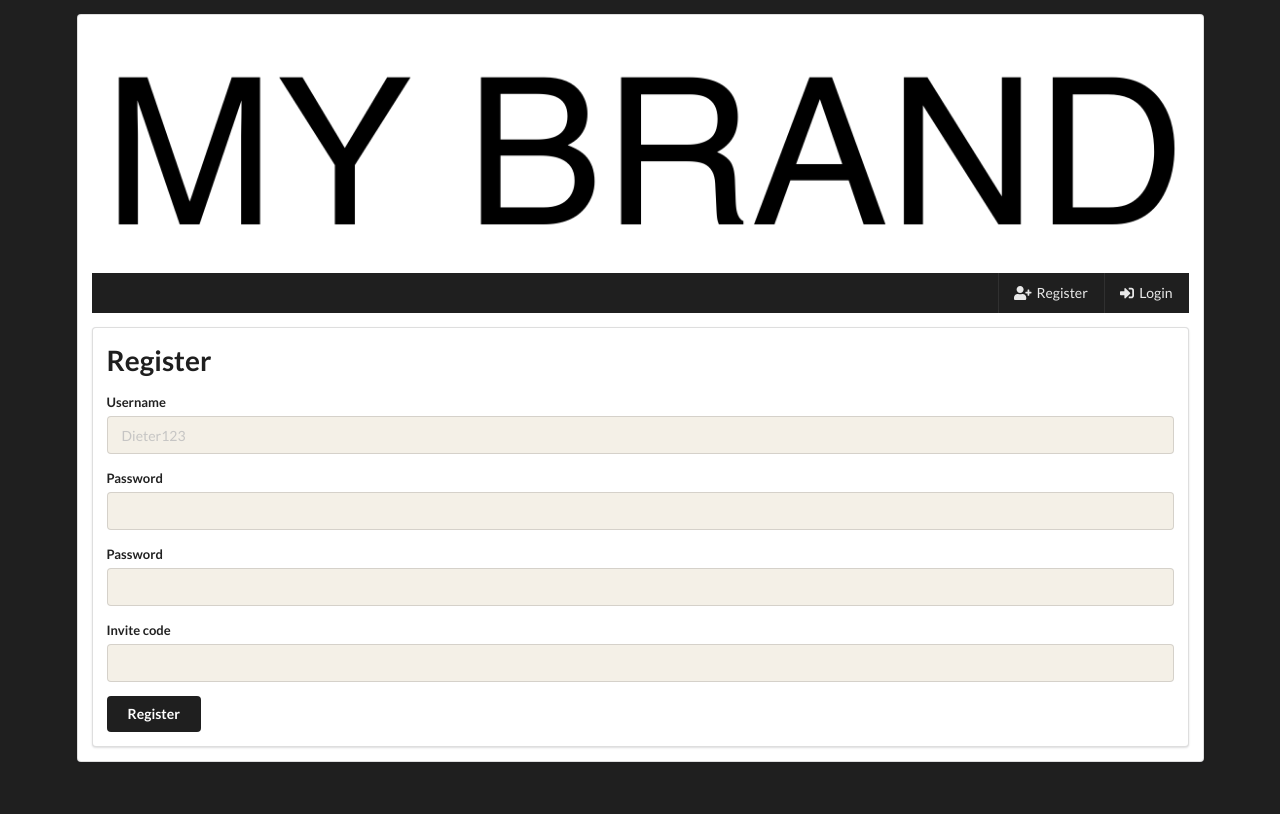
After one commit to Katalam/user-authentication, a Flask app: page /register in a window 1280 px wide. The commit adds this page. Run offline with Flask 2, Linux system fonts and the light colour scheme; some libraries are stand-ins or nearby versions.

Commit message:
Added register function with needed invite code

```diff
--- a/app.py
+++ b/app.py
@@ -1,4 +1,4 @@
-import os, mysql.connector, secrets, hashlib
+import os, mysql.connector, secrets, hashlib, sys
 from flask import Flask, session, redirect, url_for, request, render_template
 from dotenv import load_dotenv
 load_dotenv()
@@ -53,6 +53,39 @@ def edit():
         return render_template('base.html', sid=True, h='Logged in as {}'.format(r[0]))
     return redirect('login')
 
+@app.route('/register', methods=['GET', 'POST'])
+def register():
+    if request.method == 'POST':
+        username = request.form.get('username')
+        password = request.form.get('password')
+        code = request.form.get('invite_code')
+
+        c.execute('SELECT id FROM invite_codes \
+                   WHERE code=%(c)s', { 'c': code })
+        data = c.fetchone()
+        if data is None:
+            return render_template('base.html', sid='sid' in session,
+                                    h='Wrong invite code',
+                                    m='Invite code not found.')
+        c.execute('DELETE FROM invite_codes WHERE id=%(i)s', { 'i': data[0] })
+        db.commit()
+
+        salt = secrets.token_hex(32)
+
+        h = hashlib.sha512()
+        h.update(str.encode(salt))
+        h.update(str.encode(password))
+        user_hash = h.hexdigest()
+
+        c.execute('INSERT INTO users (username, salt, hash) \
+                   VALUES (%(u)s, %(s)s, %(h)s);', {
+                       'u': username,
+                       's': salt,
+                       'h': user_hash })
+        db.commit()
+        return redirect(url_for('login'))
+    return render_template('register.html')
+
 @app.errorhandler(404)
 def not_found(error):
     return render_template('base.html',
@@ -87,7 +120,8 @@ def update_sessions(response):
     return response
 
 '''
-Return authenticated session if username in database and given plain passwords hash is equal database saved one.
+Return authenticated session if username in database
+and given plain passwords hash is equal database saved one.
 '''
 def user_login(username, password):
     c.execute('SELECT id FROM users WHERE username=%(u)s;', { 'u': username })
--- a/templates/base.html
+++ b/templates/base.html
@@ -35,6 +35,9 @@
                         &nbsp; Logout
                     </a>
                     {% else %}
+                    <a href="{{ url_for('register') }}" class="item"><i class="fas fa-user-plus"></i>
+                        &nbsp; Register
+                    </a>
                     <a href="{{ url_for('login') }}" class="item"><i class="fas fa-sign-in-alt"></i>
                         &nbsp; Login
                     </a>
--- a/templates/login.html
+++ b/templates/login.html
@@ -4,11 +4,11 @@
   <h1>Login</h1>
   <form action="{{ url_for('login') }}" method="post" class="ui form">
   <div class="field">
-    <label>Benutzername</label>
+    <label>Username</label>
     <input type="text" name="username" required="" placeholder="Dieter123">
   </div>
   <div class="field">
-    <label>Passwort</label>
+    <label>Password</label>
     <input type="password" name="password" required="">
   </div>
   <button class="ui primary button"type="submit">Login</button>
--- /dev/null
+++ b/templates/register.html
@@ -0,0 +1,40 @@
+{% extends 'base.html' %}
+{% block content %}
+<div>
+  <h1>Register</h1>
+  <form action="{{ url_for('register') }}" method="post" class="ui form">
+  <div class="field">
+    <label>Username</label>
+    <input type="text" name="username" required="" placeholder="Dieter123">
+  </div>
+  <div class="field">
+    <label>Password</label>
+    <input id="pwd1" type="password" name="password" required="">
+  </div>
+  <div class="field">
+    <label>Password</label>
+    <input id="pwd2" type="password" required="">
+  </div>
+  <p style="color: red;" id="message"></p>
+  <div class="field">
+    <label>Invite code</label>
+    <input type="text" name="invite_code" required="">
+  </div>
+  <button id="btn" class="ui primary button" type="submit">Register</button>
+  </form>
+</div>
+<script>
+  const comparePasswords = function () {
+    if ($('#pwd1').val() === $('#pwd2').val()) {
+      $('#message').text('')
+      $('#btn').removeAttr('disabled')
+    }
+    else {
+      $('#message').text('The passwords do not match.')
+      $('#btn').attr('disabled', true)
+    }
+  }
+
+  $('#pwd1, #pwd2').change(comparePasswords)
+</script>
+{% endblock %}
```
Also changed, not shown: database.py (+10 -3 lines).
